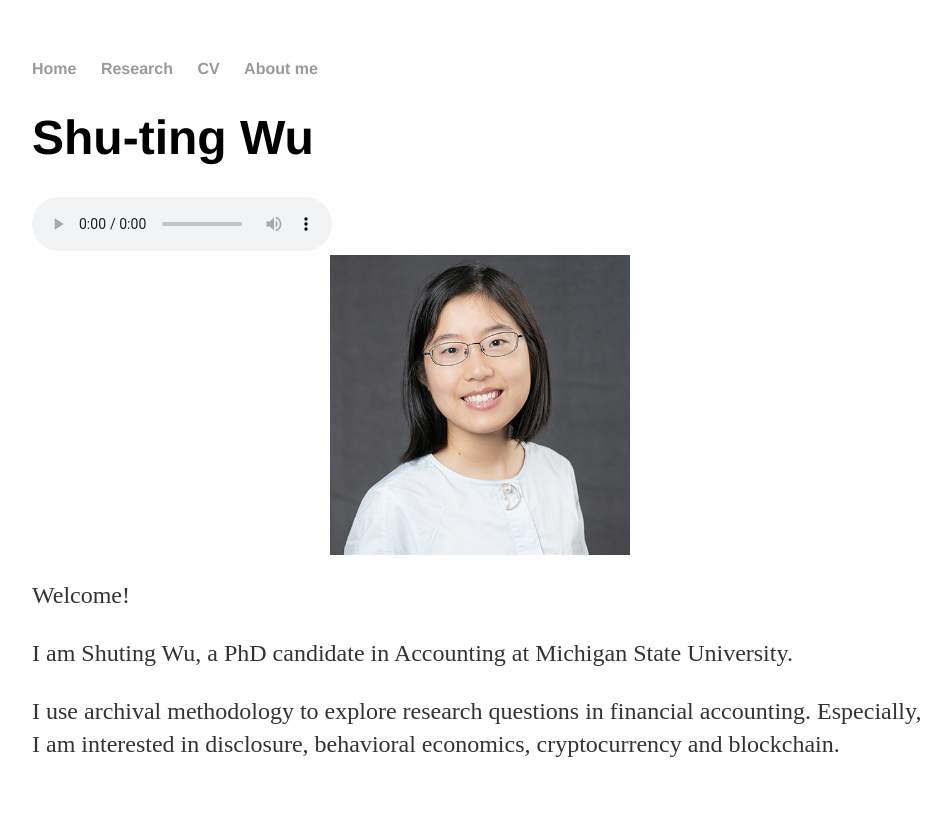
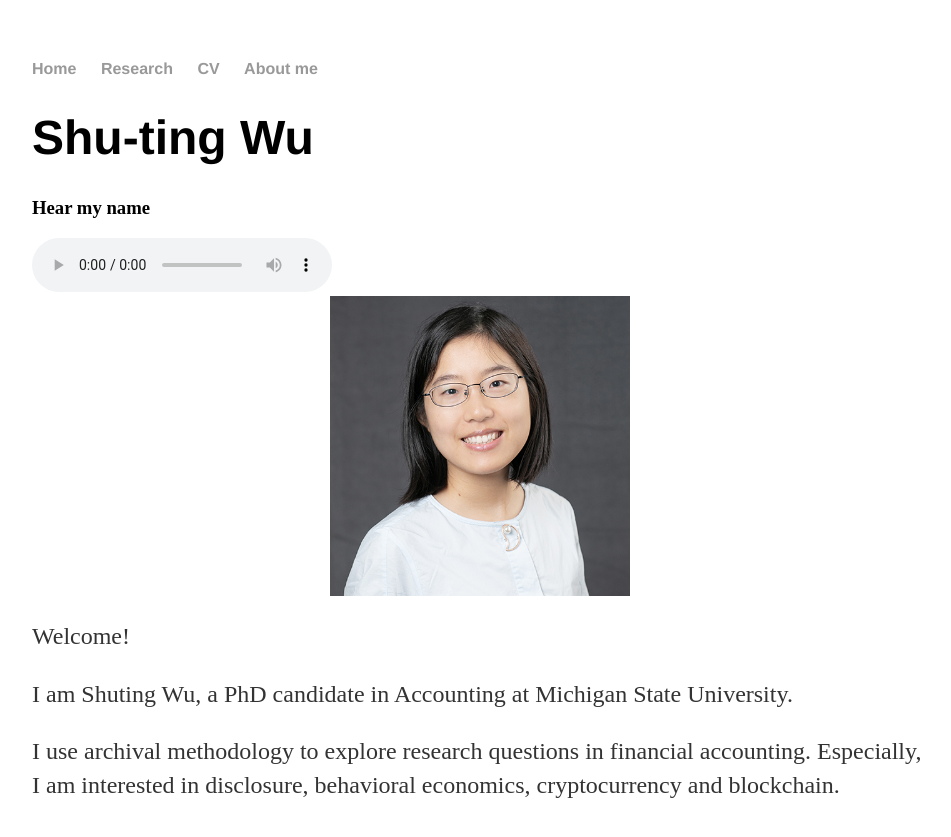
Before and after one commit to shu-ting-wu/shu-ting-wu.github.io, a Jekyll site: the page built from index.html, in a window 1280 px wide. Shown: the top 837 px of the page, without its empty margins (160-1111 px from the left). Built offline with Jekyll 4.4.1, drawn with Linux system fonts in a browser that asks for light colours.

Commit message:
Update index.html

```diff
--- a/index.html
+++ b/index.html
@@ -4,6 +4,7 @@ title: Shuting Wu
 ---
 <div class="blurb">
 	<h1>Shu-ting Wu</h1>
+	<h3>Hear my name</h3>
 	<audio controls="controls" autoplay="autoplay">
 		<source src="https://shu-ting-wu.github.io/assets/audio/name.m4a"/>
 	</audio>
```
